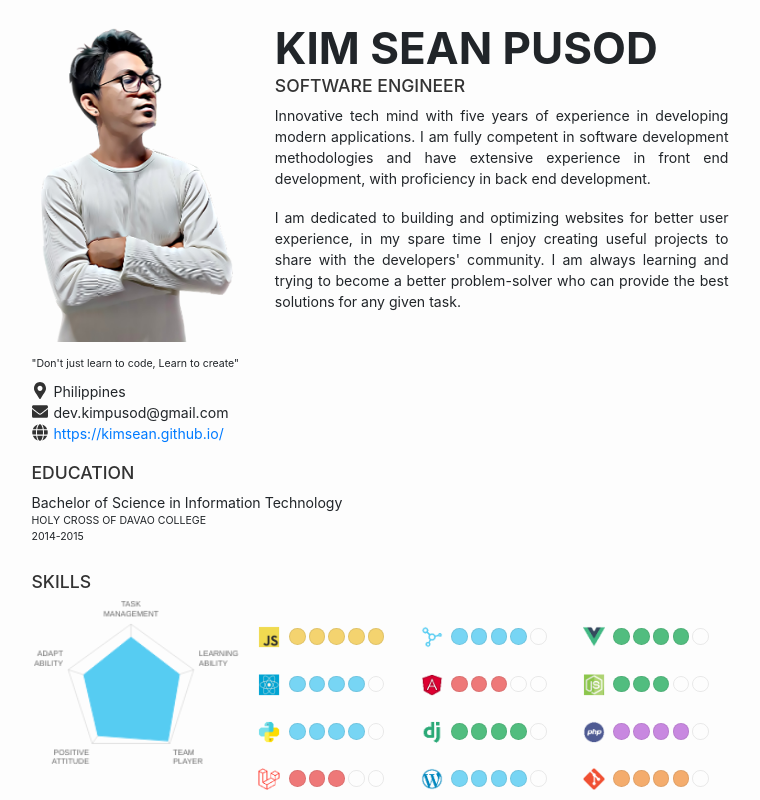
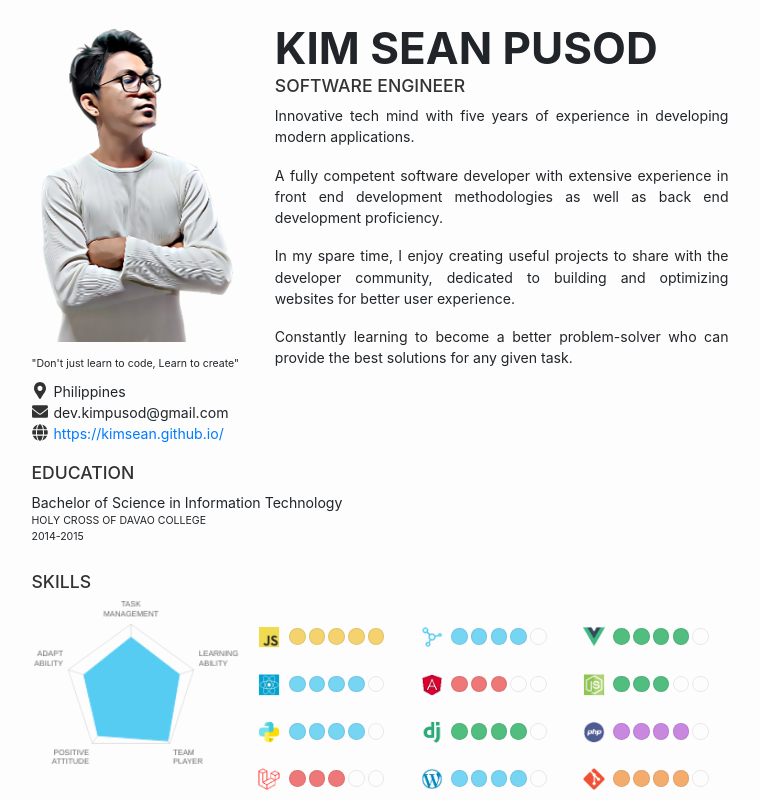
Before and after one commit to kimsean/kimsean.github.io, a React (Create React App) app: page / in a window 1280 px wide. Shown: the top 800 px of the page, without its empty margins (260-1020 px from the left). Built offline with nearby package versions, Linux system fonts and the light colour scheme.

Commit message:
changes in description

```diff
--- a/src/Home.js
+++ b/src/Home.js
@@ -132,13 +132,17 @@ export default class Home extends React.Component {
               <h6>SOFTWARE ENGINEER</h6>
               <div className="summary-paragraph">
                 <p>
-                Innovative tech mind with five years of experience in developing modern applications. I am fully competent in software development methodologies and have extensive experience in front end development, with proficiency in back end development.
+                Innovative tech mind with five years of experience in developing modern applications.
                 </p>
                 <p>
-                I am dedicated to building and optimizing websites for better user experience, in my spare time I enjoy creating useful projects to share with the developers' community.
-                I am always learning and trying to become a better problem-solver who can provide the best solutions for any given task.
+                A fully competent software developer with extensive experience in front end development methodologies as well as back end development proficiency.
                 </p>
-
+                <p>
+                In my spare time, I enjoy creating useful projects to share with the developer community, dedicated to building and optimizing websites for better user experience.
+                </p>
+                <p>
+                Constantly learning to become a better problem-solver who can provide the best solutions for any given task.
+                </p>
               </div>
             </div>
           </div>
```
